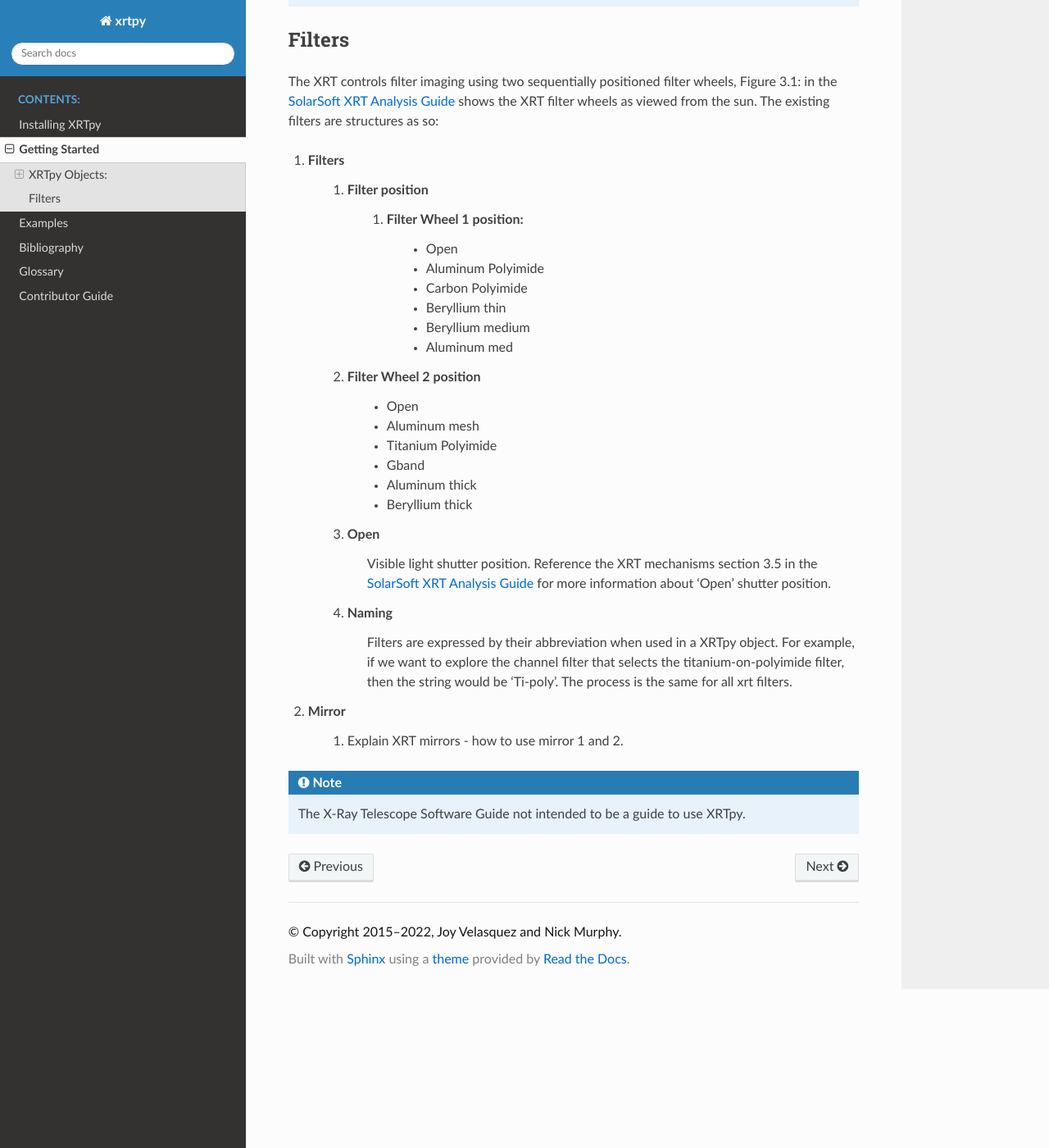
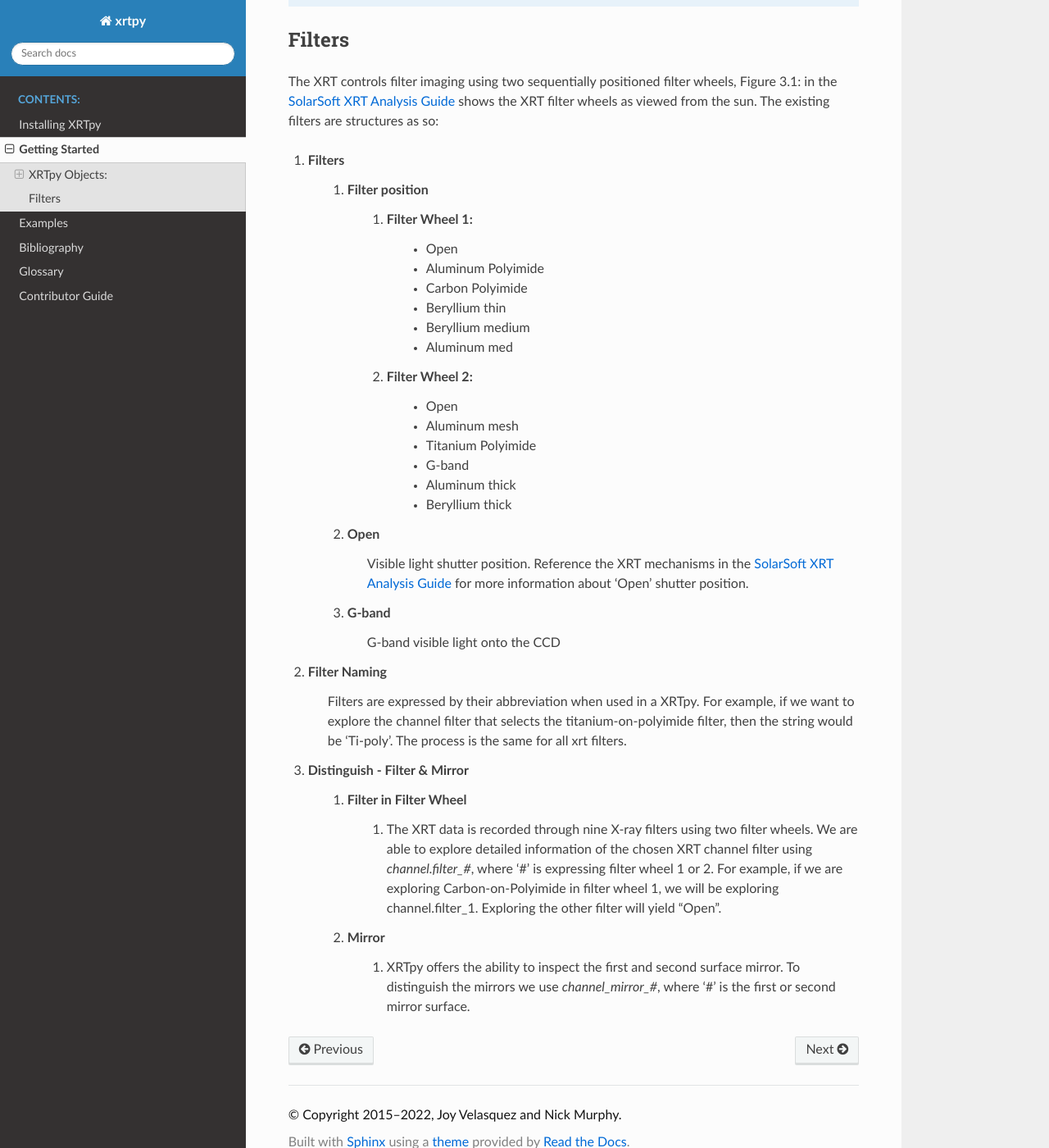
Before and after one commit to HinodeXRT/xrtpy, a Sphinx documentation site: the page built from docs/getting_started.rst, in a window 1280 px wide and 1400 px high, scrolled down 987 px. Shown: the whole window at 82% size. Built offline with Sphinx 7.4.7 and the Read the Docs theme 2.0.0, drawn with Linux system fonts in a browser that asks for light colours; some of the changed text lies outside the part shown.

Commit message:
Adding text- info about using XRTpy.

```diff
--- a/docs/getting_started.rst
+++ b/docs/getting_started.rst
@@ -33,37 +33,42 @@ The default model assumes coronal abundances `Feldman (1992)`_. An example of ho
 
 Filters
 *******
-The XRT controls filter imaging using two sequentially positioned filter wheels, Figure 3.1: in the  `SolarSoft XRT Analysis Guide`_ shows the XRT filter wheels as viewed from the sun.
+The XRT controls filter imaging using two sequentially positioned filter wheels, Figure 3.1: in the `SolarSoft XRT Analysis Guide`_ shows the XRT filter wheels as viewed from the sun.
 The existing filters are structures as so:
 
 #. Filters
     #. Filter position
-        #. Filter Wheel 1 position:
+        #. Filter Wheel 1:
             -  Open
             -  Aluminum Polyimide
             -  Carbon Polyimide
             -  Beryllium thin
             -  Beryllium medium
             -  Aluminum med
-    #. Filter Wheel 2 position
-        -  Open
-        -  Aluminum mesh
-        -  Titanium Polyimide
-        -  Gband
-        -  Aluminum thick
-        -  Beryllium thick
+        #. Filter Wheel 2:
+            -  Open
+            -  Aluminum mesh
+            -  Titanium Polyimide
+            -  G-band
+            -  Aluminum thick
+            -  Beryllium thick
     #. Open
-        Visible light shutter position. Reference the XRT mechanisms section 3.5 in the `SolarSoft XRT Analysis Guide`_ for more
+        Visible light shutter position. Reference the XRT mechanisms in the `SolarSoft XRT Analysis Guide`_ for more
         information about 'Open' shutter position.
-    #. Naming
-        Filters are expressed by their abbreviation when used in a XRTpy object. For example, if we want to explore the
+    #. G-band
+        G-band visible light onto the CCD
+
+#. Filter Naming
+        Filters are expressed by their abbreviation when used in a XRTpy. For example, if we want to explore the
         channel filter that selects the titanium-on-polyimide filter, then the string would be 'Ti-poly'. The process is the same for all xrt filters.
 
-#. Mirror
-    #. Explain XRT mirrors - how to use mirror 1 and 2.
 
-.. note::
-   The X-Ray Telescope Software Guide not intended to be a guide to use XRTpy.
+#. Distinguish - Filter & Mirror
+    #. Filter in Filter Wheel
+        #. The XRT data is recorded through nine X-ray filters using two filter wheels. We are able to explore detailed information of the chosen XRT channel filter using `channel.filter_#`, where '#' is expressing filter wheel 1 or 2. For example, if we are  exploring Carbon-on-Polyimide in filter wheel 1, we will be exploring channel.filter_1.  Exploring the other filter will yield "Open".
+    #. Mirror
+        #. XRTpy offers the ability to inspect the first and second surface mirror. To distinguish the mirrors we use `channel_mirror_#`, where '#' is the first or second mirror surface.
+
 
 
 .. _SolarSoft XRT Analysis Guide: https://xrt.cfa.harvard.edu/resources/documents/XAG/XAG.pdf
```
Also changed, not shown: other parts of docs/getting_started.rst (+1 -1 lines).
